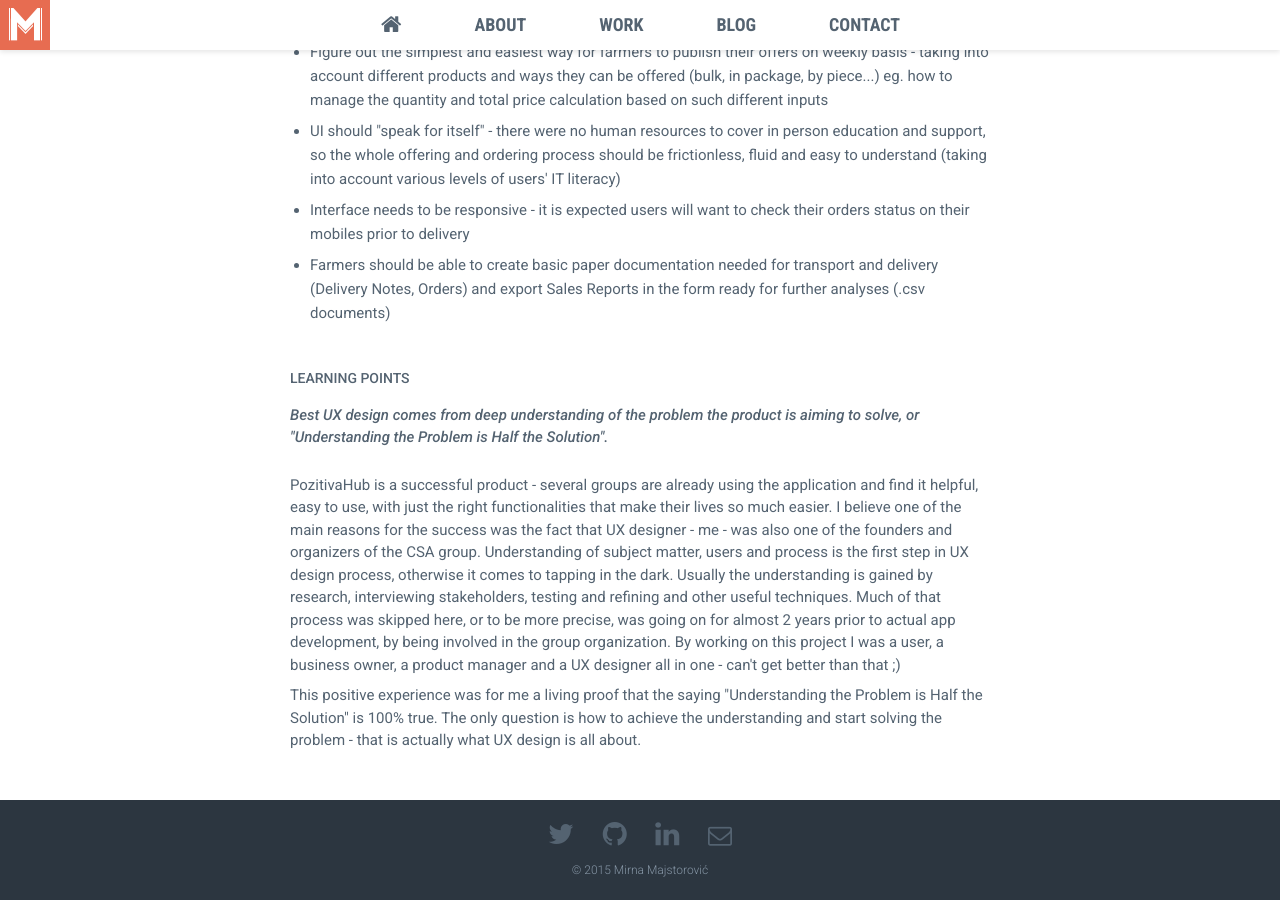
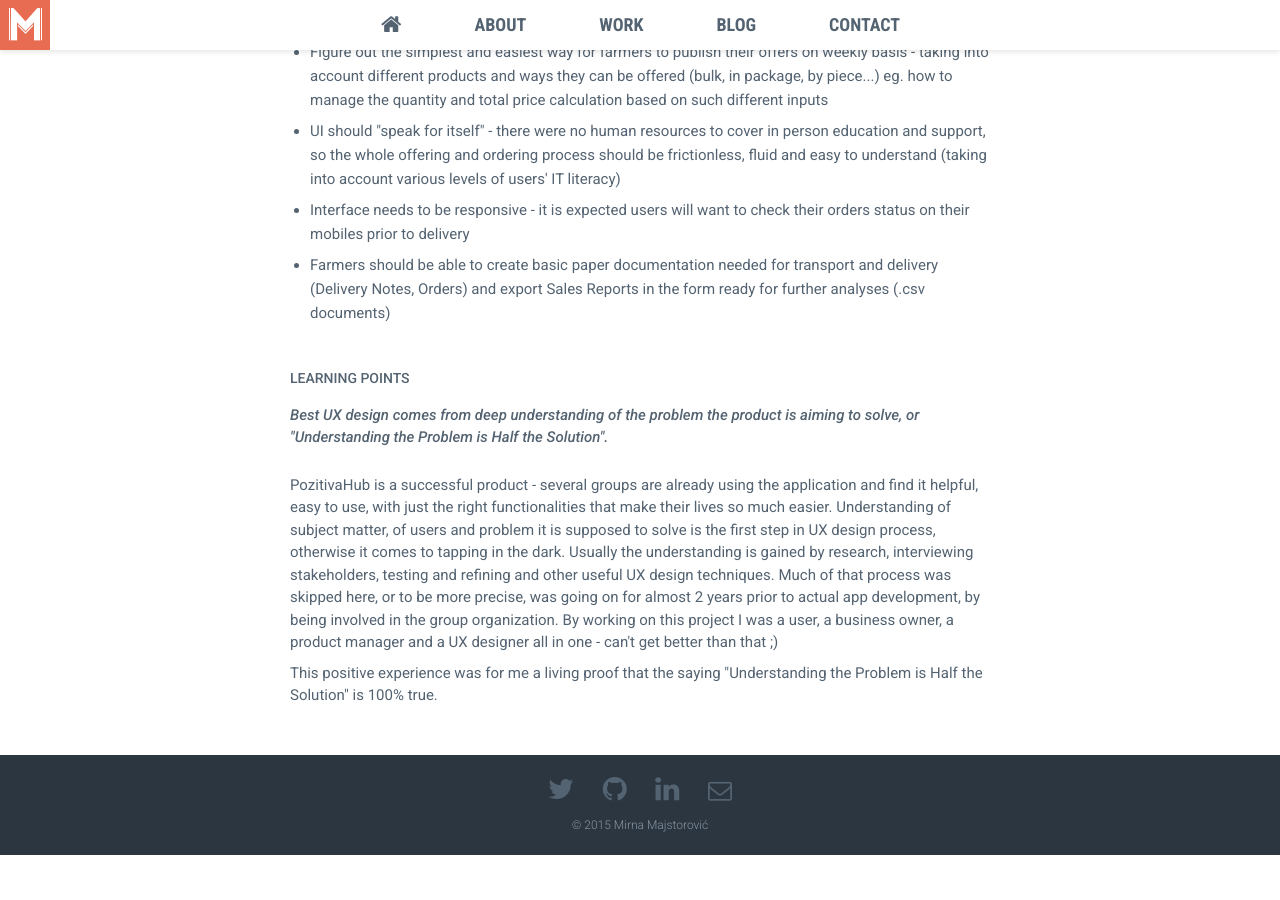
Before and after one commit to Ejla/ejla.github.io, a Jekyll site: the page built from _posts/2015-10-09-pozitivahub-case-study.html, in a window 1280 px wide and 900 px high, scrolled down 2336 px. Built offline with Jekyll 4.4.1, drawn with Linux system fonts in a browser that asks for light colours; nearby versions of some CDN libraries; after the commit the page ends 3191 px from its top, so only the background shows below that.

Commit message:
Copy editing

```diff
--- a/_posts/2015-10-09-pozitivahub-case-study.html
+++ b/_posts/2015-10-09-pozitivahub-case-study.html
@@ -53,6 +53,5 @@ After analysing all the aspects of the process, we came up with following requir
 <p class="lead">Best UX design comes from deep understanding of the problem the product is aiming to solve, or "Understanding the Problem is Half the Solution".</p>
 
 <p>PozitivaHub is a successful product - several groups are already using the application and find it helpful, easy to use, with just the right functionalities that make their lives so much easier.
-I believe one of the main reasons for the success was the fact that UX designer - me - was also one of the founders and organizers of the CSA group.
-Understanding of subject matter, users and process is the first step in UX design process, otherwise it comes to tapping in the dark. Usually the understanding is gained by research, interviewing stakeholders, testing and refining and other useful techniques. Much of that process was skipped here, or to be more precise, was going on for almost 2 years prior to actual app development, by being involved in the group organization. By working on this project I was a user, a business owner, a product manager and a UX designer all in one - can't get better than that ;) </p>
-<p>This positive experience was for me a living proof that the saying "Understanding the Problem is Half the Solution" is 100% true. The only question is how to achieve the understanding and start solving the problem - that is actually what UX design is all about.</p>
+Understanding of subject matter, of users and problem it is supposed to solve is the first step in UX design process, otherwise it comes to tapping in the dark. Usually the understanding is gained by research, interviewing stakeholders, testing and refining and other useful UX design techniques. Much of that process was skipped here, or to be more precise, was going on for almost 2 years prior to actual app development, by being involved in the group organization. By working on this project I was a user, a business owner, a product manager and a UX designer all in one - can't get better than that ;) </p>
+<p>This positive experience was for me a living proof that the saying "Understanding the Problem is Half the Solution" is 100% true.</p>
```
